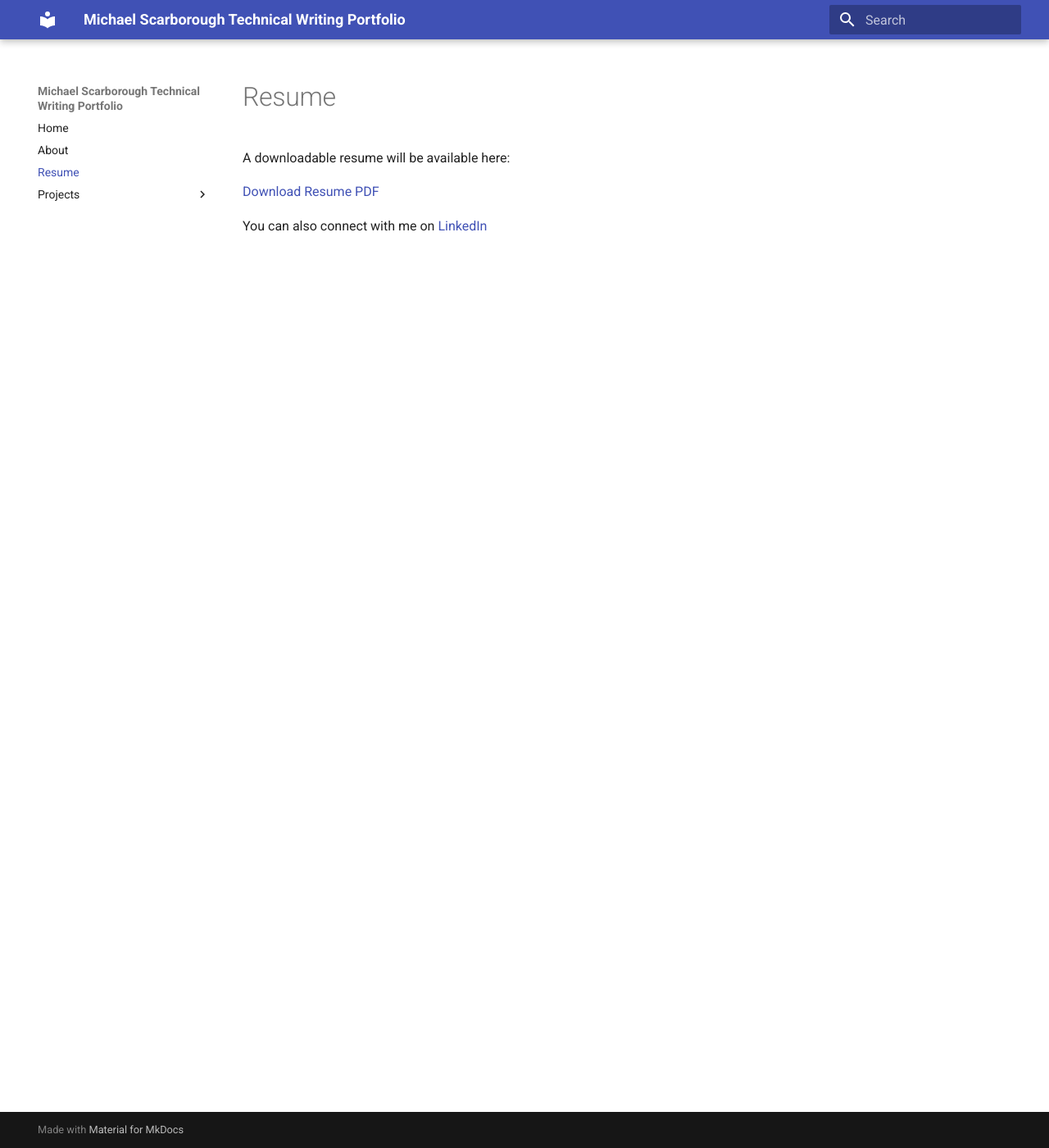
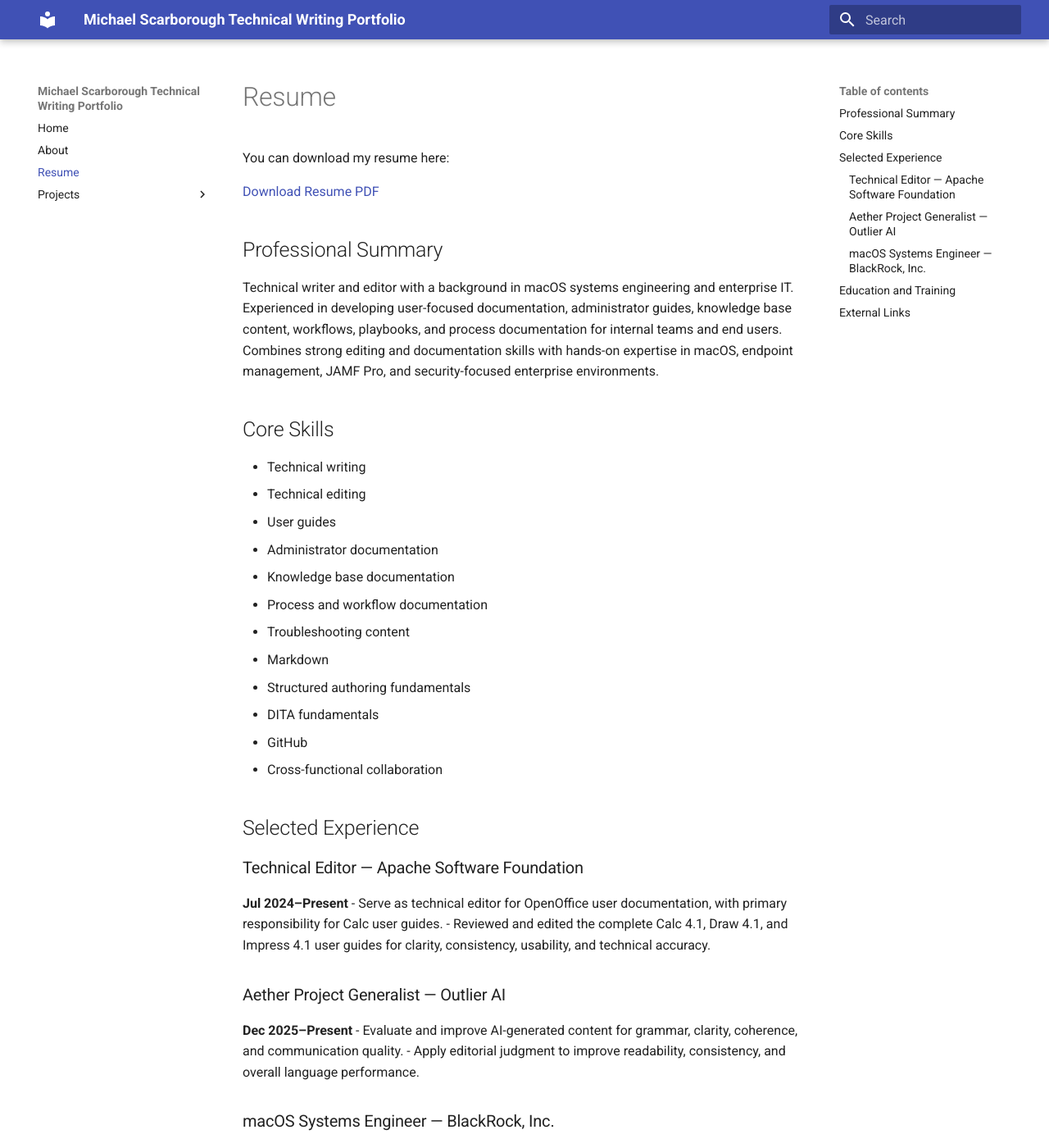
Before and after one commit to MackMike/technical-writing-portfolio-site, an MkDocs documentation site: the page built from docs/resume.md, in a window 1280 px wide and 1400 px high. Shown: the whole window at 82% size. Built offline with MkDocs 1.6.1 and Material for MkDocs 9.7.7, drawn with Linux system fonts in a browser that asks for light colours; some of the changed text lies outside the part shown.

Commit message:
Update resume.md

```diff
--- a/docs/resume.md
+++ b/docs/resume.md
@@ -1,9 +1,49 @@
 # Resume
 
-A downloadable resume will be available here:
+You can download my resume here:
 
 [Download Resume PDF](../assets/pdfs/scarborough-resume.pdf)
 
+## Professional Summary
+Technical writer and editor with a background in macOS systems engineering and enterprise IT. Experienced in developing user-focused documentation, administrator guides, knowledge base content, workflows, playbooks, and process documentation for internal teams and end users. Combines strong editing and documentation skills with hands-on expertise in macOS, endpoint management, JAMF Pro, and security-focused enterprise environments.
 
-You can also connect with me on [LinkedIn](https://www.linkedin.com/in/
-miscarborough/)
+## Core Skills
+- Technical writing
+- Technical editing
+- User guides
+- Administrator documentation
+- Knowledge base documentation
+- Process and workflow documentation
+- Troubleshooting content
+- Markdown
+- Structured authoring fundamentals
+- DITA fundamentals
+- GitHub
+- Cross-functional collaboration
+
+## Selected Experience
+
+### Technical Editor — Apache Software Foundation
+**Jul 2024–Present**
+- Serve as technical editor for OpenOffice user documentation, with primary responsibility for Calc user guides.
+- Reviewed and edited the complete Calc 4.1, Draw 4.1, and Impress 4.1 user guides for clarity, consistency, usability, and technical accuracy.
+
+### Aether Project Generalist — Outlier AI
+**Dec 2025–Present**
+- Evaluate and improve AI-generated content for grammar, clarity, coherence, and communication quality.
+- Apply editorial judgment to improve readability, consistency, and overall language performance.
+
+### macOS Systems Engineer — BlackRock, Inc.
+**Mar 2018–Mar 2024**
+- Created and maintained internal technical documentation, including how-to guides, knowledge base content, engineering workflows, and evaluations of new technologies.
+- Wrote getting-started documentation for end users and process documentation for support and engineering teams.
+- Translated complex macOS administration and security procedures into clear, reusable documentation for technical and operational audiences.
+
+## Education and Training
+- Monroe Community College
+- SUNY New Paltz
+- Introduction to DITA Certificate — Scriptorium
+
+## External Links
+- [LinkedIn](https://www.linkedin.com/in/miscarborough)
+- [GitHub](https://github.com/MackMike)
```
